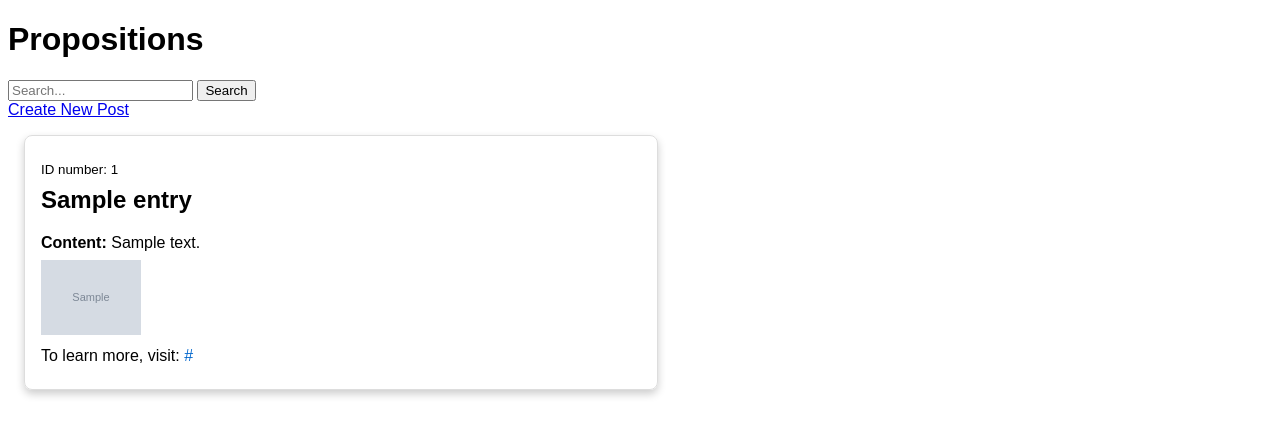
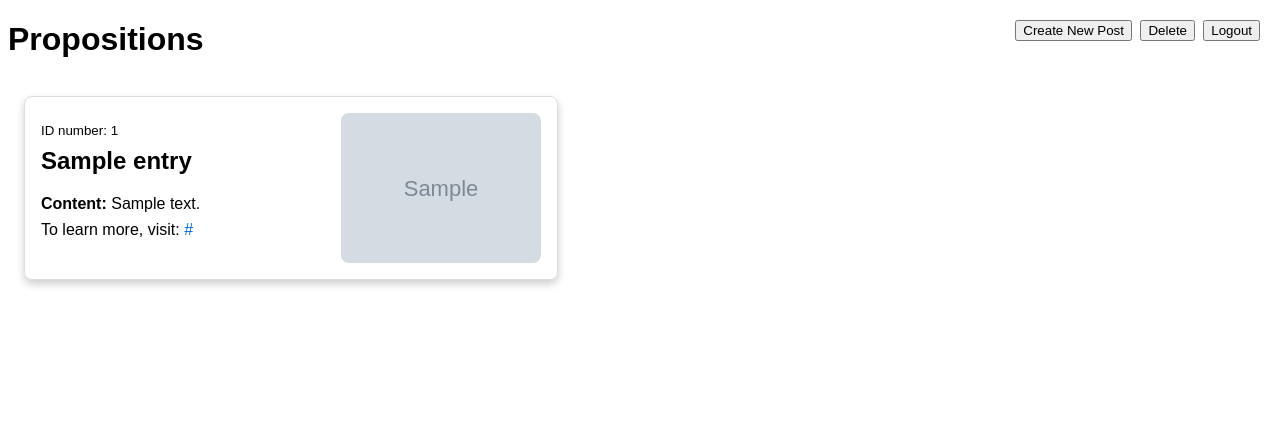
Before and after one commit to oritzau/librepol, a Flask app: template templates/display.html in a window 1280 px wide. Shown: the top 436 px of the page. Run offline with Flask 3, Linux system fonts and the light colour scheme; the template is opened without the code that fills it: most values are stand-ins (such as "Sample title", 1, 10 or a date in 2020); grey boxes marked "Sample" are stand-in pictures.

Commit message:
working buttons and better aesthetics

```diff
--- a/templates/display.html
+++ b/templates/display.html
@@ -9,16 +9,32 @@
             font-family: Arial, sans-serif;
         }
         .card {
+            display: flex;
+            flex-direction: row;
+            align-items: flex-start;
             border: 1px solid #ddd;
             border-radius: 8px;
             padding: 16px;
             transition: 0.3s;
             margin: 16px;
-            max-width: 600px;
+            max-width: 1000px;
+            min-width: 500px;
             box-shadow: 0 4px 8px 0 rgba(0, 0, 0, 0.2);
         }
-        card:hover {
+        /* .card:hover {
             box-shadow: 0 8px 16px 0 rgba(0,0,0,0.2);
+        } */
+        .card img {
+            max-width: 200px; /* Limits width to 200px */
+            max-height: 200px; /* Ensures vertical images don’t become too tall */
+            width: auto; /* Maintains aspect ratio for horizontal images */
+            height: auto; /* Maintains aspect ratio for vertical images */
+            object-fit: cover; /* Ensures images fill the box while retaining proportions */
+            border-radius: 8px;
+        }
+        .card-content {
+            flex: 1;
+            margin-right: 16px;
         }
         .card h2 {
             margin-top: 0;
@@ -37,24 +53,85 @@
         .card-container {
             display: flex;
             flex-wrap: wrap;
-            gap: 20px;
-            justify-content: center;
+            gap: 15px;
+            justify-content: left;
+        }
+         /* Position logout button */
+        .logout-container {
+            position: absolute;
+            top: 20px;
+            right: 20px;
+        }
+
+         /* Position delete button */
+         .delete-container {
+            position: absolute;
+            top: 20px;
+            right: 85px;
+        }
+
+         /* Position delete button */
+         .new-container {
+            position: absolute;
+            top: 20px;
+            right: 148px;
         }
 
     </style>
 </head>
 <body>
+    <!-- Logout button in the top-right corner -->
+    <div class="logout-container">
+        <form action="{{ url_for('logout') }}" method="POST">
+            <button type="submit" class="btn btn-danger">Logout</button>
+        </form>
+    </div>
+
+    <div class="delete-container">
+        <form action="{{ url_for('delete') }}" method="GET">
+            <button type="submit" class="btn btn-danger">Delete</button>
+        </form>
+    </div>
+
+    <div class="new-container">
+        <form action="{{ url_for('createForm') }}" method="GET">
+            <button type="submit" class="btn btn-danger">Create New Post</button>
+        </form>
+    </div>
+
     <h1>Propositions</h1>
 
-    <form method="GET" action="{{ url_for('search') }}" class="form-inline justify-content-center mb-4">
+    <!-- <form method="GET" action="{{ url_for('search') }}" class="form-inline justify-content-center mb-4">
         <input type="text" name="query" placeholder="Search..." class="form-control mr-2">
         <button type="submit" class="btn btn-primary">Search</button>
         <div class="mt-auto text-right">
             <a href="{{ url_for('createForm') }}" class="btn btn-primary">Create New Post</a>
         </div>
-    </form>
+    </form> -->
 
+    <div class="card-container">
+        {% for entry in posts %}
+        <div class="card">
+            <div class="card-content">
+                <p><small>ID number: {{ entry.id }}</small></p>
+                <h2>{{ entry.title }}</h2>
+                <p><strong>Content:</strong> {{ entry.content }}</p>
 
+                {% if entry.link != "" %}
+                    <p>To learn more, visit:<a href="{{ entry.link }}" target="_blank"> {{ entry.link }}</a></p>
+                {% endif %}
+            </div>
+
+            {% if entry.image != "" %}
+                <img src="{{ url_for('static', filename=entry.image) }}"
+                     alt="Image for {{ entry.title }}">
+            {% endif %}
+        </div>
+        {% endfor %}
+    </div>
+</body>
+</html>
+    <!-- <div class="card-container"></div>
         {% for entry in posts %}
         <div class="card">
             <p><small>ID number: {{ entry.id }}</small></p>
@@ -72,5 +149,6 @@
             {% endif %}
         </div>
         {% endfor %}
+    </div>
 </body>
-</html>
+</html> -->
```
Lines whose indentation alone changed are shown as unchanged.
